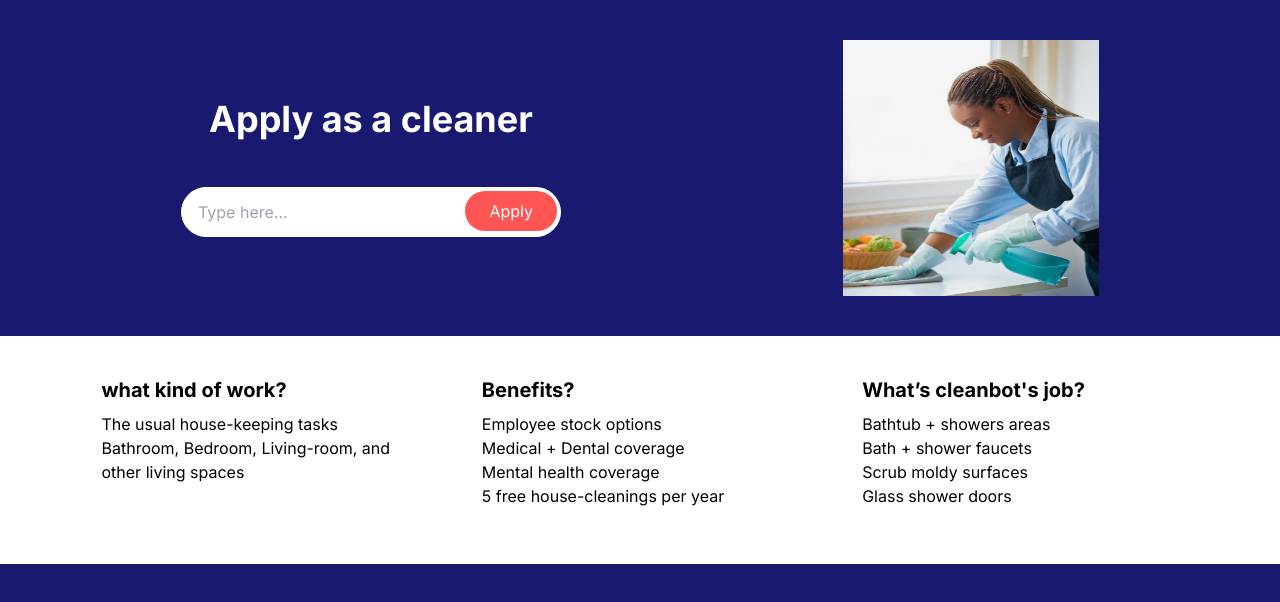
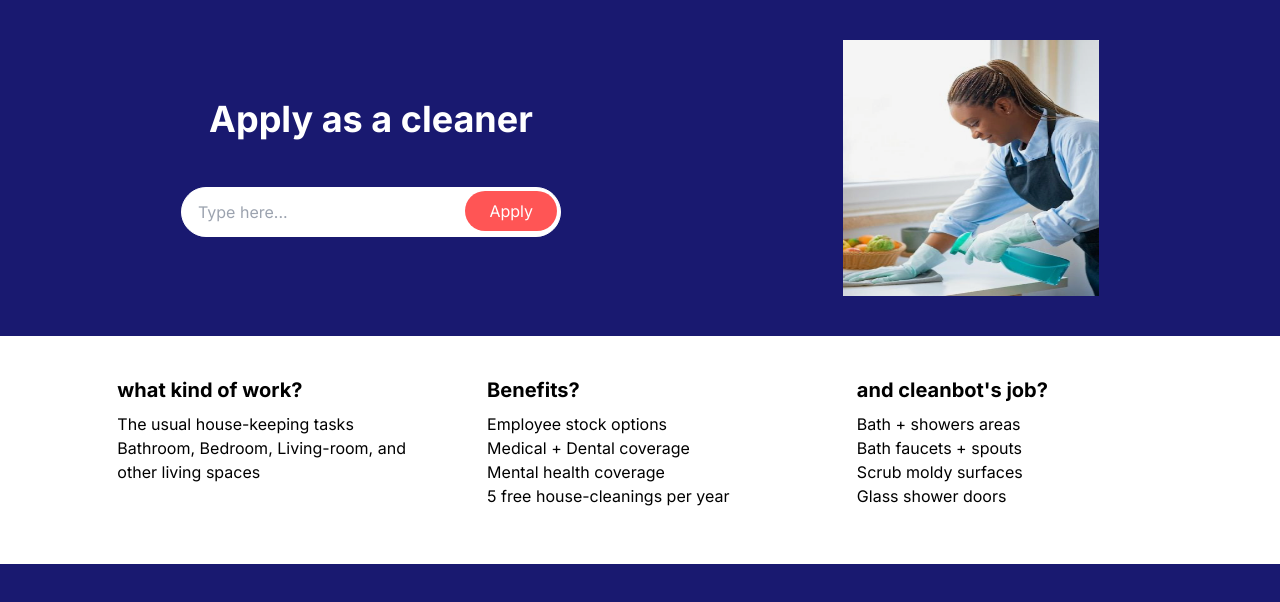
Before and after one commit to cleanbot-io/LandingPage, a Next.js app: page /cleaners in a window 1280 px wide. Shown: the top 602 px of the page. Built offline with nearby package versions, Linux system fonts and the light colour scheme.

Commit message:
apostrophe error fixed

```diff
--- a/app/cleaners/page.js
+++ b/app/cleaners/page.js
@@ -47,9 +47,9 @@ function Cleaners()
               <p>5 free house-cleanings per year</p>
             </div>
             <div className="flex-1 mb-4 pr-4">
-              <h2 className="text-xl font-bold mb-2">What’s cleanbot's job?</h2>
-              <p>Bathtub + showers areas</p>
-              <p>Bath + shower faucets</p>
+              <h2 className="text-xl font-bold mb-2">and cleanbot&apos;s job?</h2>
+              <p>Bath + showers areas</p>
+              <p>Bath faucets + spouts</p>
               <p>Scrub moldy surfaces</p>
               <p>Glass shower doors</p>
             </div>
```
